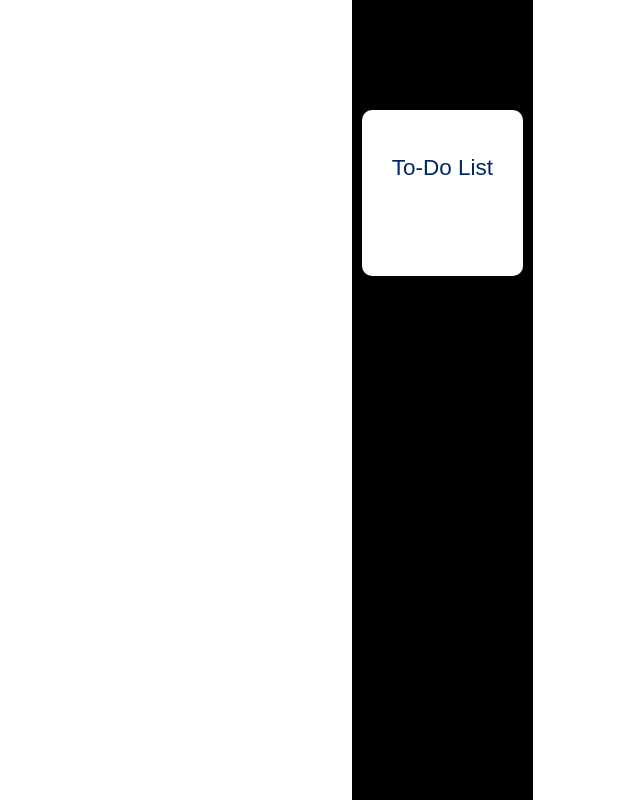
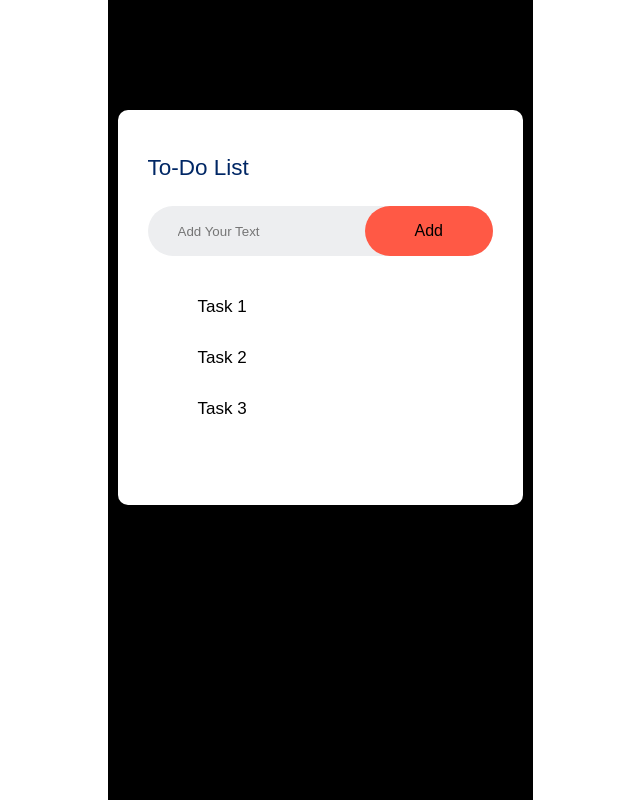
Before and after one commit to Bobsterrr/ToDoApp, a Vue app: page / in a window 1280 px wide. Shown: the whole page, without its empty margins (107-747 px from the left). Built offline with nearby package versions, Linux system fonts and the light colour scheme.

Commit message:
fetch: add todo input

```diff
--- a/src/App.vue
+++ b/src/App.vue
@@ -5,6 +5,15 @@
   <div id='container'>
     <div id='todo-app'>
       <h2>To-Do List</h2>
+      <div id='row'>
+        <input type='text' id='input-box' placeholder='Add Your Text'>
+        <button>Add</button>
+      </div>
+      <ul id='list-container'>
+        <li>Task 1</li>
+        <li>Task 2</li>
+        <li>Task 3</li>
+      </ul>
     </div>
   </div>
 </template>
@@ -15,6 +24,16 @@
   padding: 0;
   font-family: 'Poppins', sans-serif;
   box-sizing: border-box;
+}
+
+button{
+  border: none;
+   outline: none;
+  padding: 16px 50px;
+  background: #ff5945;
+  font-size: 16px;
+  cursor: pointer;
+  border-radius: 40px;
 }
 
 #container {
@@ -40,4 +59,30 @@
   align-items: center;
   margin-bottom: 20px;
 }
+
+#row {
+  display: flex;
+  align-items: center;
+  justify-content: space-between;
+  background: #edeef0;
+  border-radius: 30px;
+  padding-left: 20px;
+  margin-bottom: 25px;
+}
+
+input {
+  flex: 1;
+  border: none;
+  background: transparent;
+  padding: 10px;
+  font-weight: 14px;
+}
+
+ul li {
+  list-style: none;
+  font-size: 17px;
+  padding: 12px 8px 12px 50px;
+  user-select: none;
+  cursor: pointer;
+}
 </style>
```
